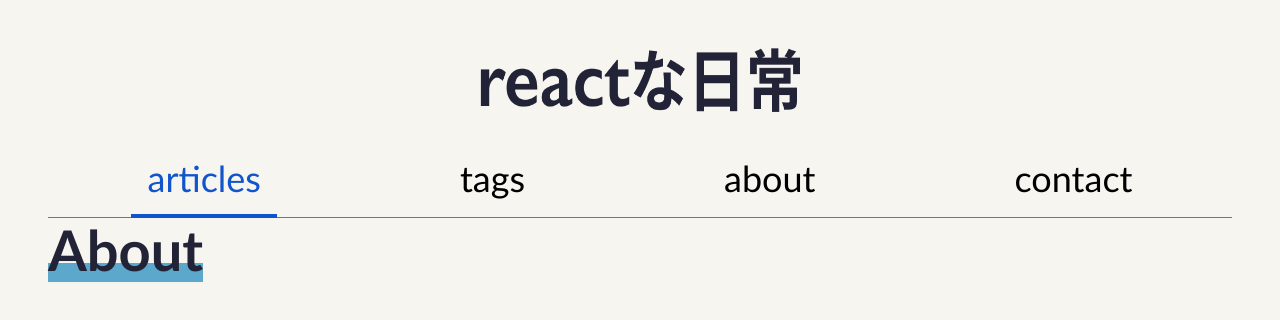
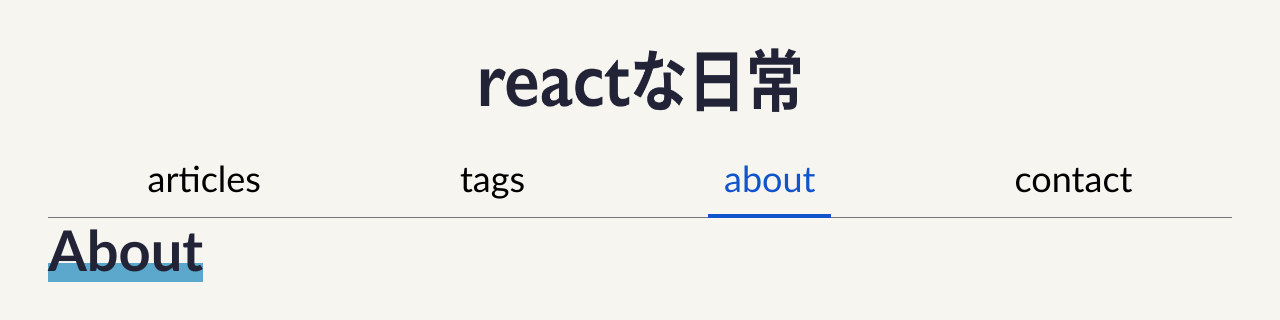
Before and after one commit to fo-ji/reactive-everyday, a Next.js app: page /about in a window 1280 px wide. Shown: the top 320 px of the page. Built offline with nearby package versions, Linux system fonts and the light colour scheme.

Commit message:
integrate Layout component

```diff
--- a/src/components/Elements/Navigation.tsx
+++ /dev/null
@@ -1,25 +0,0 @@
-import Link from 'next/link'
-
-import { routes } from '@/routes'
-
-export const Navigation = () => {
-  return (
-    <div className='mt-6 border-b border-placeholder text-4xl'>
-      <ul className='-mb-px flex justify-around'>
-        {routes.map((route, idx) => (
-          <li key={idx}>
-            {idx === 0 ? (
-              <Link href={route.path}>
-                <a className='inline-block border-b-4 border-link p-4 text-link'>{route.name}</a>
-              </Link>
-            ) : (
-              <Link href={route.path}>
-                <a className='inline-block p-4'>{route.name}</a>
-              </Link>
-            )}
-          </li>
-        ))}
-      </ul>
-    </div>
-  )
-}
--- a/src/components/Elements/index.ts
+++ /dev/null
@@ -1 +0,0 @@
-export * from './Navigation'
--- a/src/components/Layout/Header.tsx
+++ /dev/null
@@ -1,14 +0,0 @@
-import Image from 'next/image'
-
-import { Navigation } from '@/components/Elements'
-
-export const Header = () => {
-  return (
-    <header>
-      <div className='text-center'>
-        <Image src='/logo.png' width={320} height={64} alt='header-logo' />
-      </div>
-      <Navigation />
-    </header>
-  )
-}
--- a/src/components/Layout/Layout.tsx
+++ b/src/components/Layout/Layout.tsx
@@ -1,10 +1,63 @@
-import { Header } from './Header'
+import Image from 'next/image'
+import Link from 'next/link'
+import { useRouter } from 'next/router'
+import type { PropsWithChildren } from 'react'
 
-interface LayoutProps {
-  children: React.ReactNode
+const Navigation: React.FC = () => {
+  const router = useRouter()
+
+  const routes = [
+    { name: 'articles', path: '/articles' },
+    { name: 'tags', path: '/tags' },
+    { name: 'about', path: '/about' },
+    { name: 'contact', path: '/contact' }
+  ]
+
+  return (
+    <div className='mt-6 border-b border-placeholder text-4xl'>
+      <ul className='-mb-px flex justify-around'>
+        {routes.map((route, idx) => (
+          <li key={idx}>
+            <Link href={route.path}>
+              <a
+                className={
+                  router.pathname.startsWith(route.path)
+                    ? 'inline-block border-b-4 border-link p-4 text-link'
+                    : 'inline-block p-4'
+                }
+              >
+                {route.name}
+              </a>
+            </Link>
+          </li>
+        ))}
+      </ul>
+    </div>
+  )
 }
 
-export const Layout = ({ children }: LayoutProps) => {
+const Logo: React.FC = () => {
+  return (
+    <Link href='/articles'>
+      <a>
+        <Image src='/logo.png' width={320} height={64} alt='logo' />
+      </a>
+    </Link>
+  )
+}
+
+const Header: React.FC = () => {
+  return (
+    <header>
+      <div className='text-center'>
+        <Logo />
+      </div>
+      <Navigation />
+    </header>
+  )
+}
+
+export const Layout: React.FC<PropsWithChildren> = ({ children }) => {
   return (
     <div className='min-h-screen bg-background p-12'>
       <Header />
--- a/src/components/Layout/index.ts
+++ b/src/components/Layout/index.ts
@@ -1,2 +1 @@
-export * from './Header'
 export * from './Layout'
--- a/src/routes/index.ts
+++ /dev/null
@@ -1 +0,0 @@
-export * from './routes'
--- a/src/routes/routes.ts
+++ /dev/null
@@ -1,6 +0,0 @@
-export const routes = [
-  { name: 'articles', path: '/' },
-  { name: 'tags', path: '/' },
-  { name: 'about', path: '/' },
-  { name: 'contact', path: '/' }
-]
```
